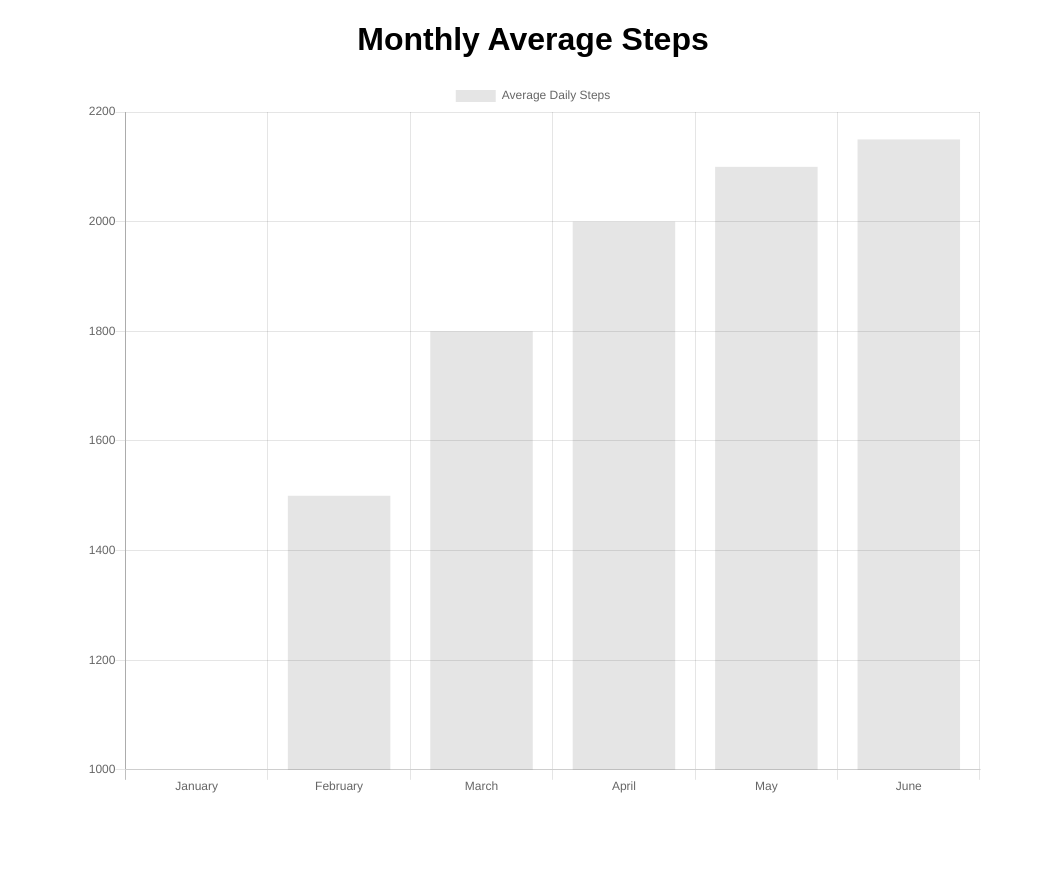
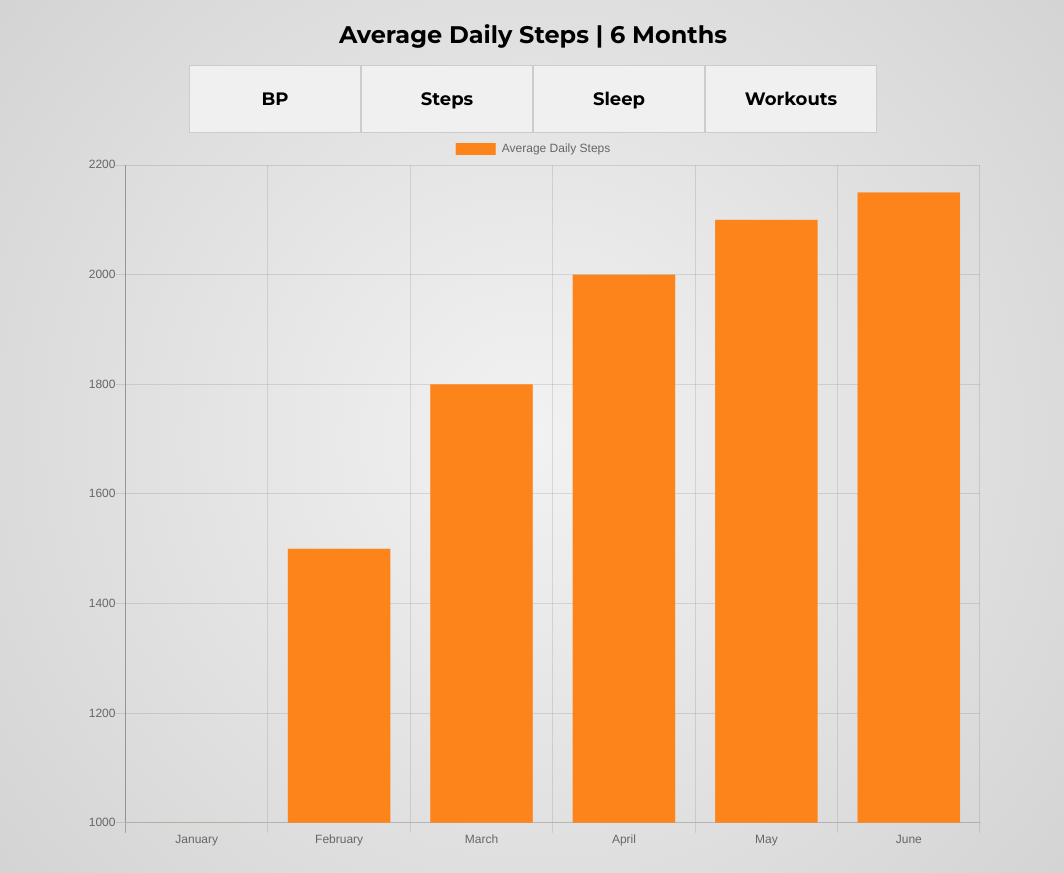
Before and after one commit to JMC818386/ChartJS-Sandbox-ATS, a plain HTML site: page index.html in a window 1280 px wide. Shown: the whole page, without its empty margins (107-1171 px from the left). Before the commit the page ends 820 px from the top, so only its background shows below. Drawn offline with nearby package versions, Linux system fonts and the light colour scheme.

Commit message:
Build main-nav component for reports Added main-nav-btn onClick

```diff
--- a/index.html
+++ b/index.html
@@ -10,7 +10,21 @@
     </head>
 
     <body>
-        <h1>Monthly Average Steps</h1>
+        <h1 class="Average">Average Daily Steps | 6 Months</h1>
+        <div class="main-nav">
+            <div class="main-nav-btn">
+                <h1>BP</h1>
+            </div>
+            <div class="main-nav-btn">
+                <h1>Steps</h1>
+            </div>
+            <div class="main-nav-btn">
+                <h1>Sleep</h1>
+            </div>
+            <div class="main-nav-btn">
+                <h1>Workouts</h1>
+            </div>
+        </div>
         <canvas id="stepChart" width="250" height="200"></canvas>
         <script src="scripts.js"></script>
     </body>
--- a/scripts.js
+++ b/scripts.js
@@ -4,8 +4,52 @@ var config = {
   type: "bar",
   data: {
     labels: ["January", "February", "March", "April", "May", "June"],
-    datasets: [{ label: "Average Daily Steps", data: [1000, 1500, 1800, 2000, 2100, 2150] }],
+    datasets: [
+      {
+        label: "Average Daily Steps",
+        data: [1000, 1500, 1800, 2000, 2100, 2150],
+        backgroundColor: "#FC841B", // Change bar color here
+      },
+    ],
+  },
+  options: {
+    scales: {
+      y: {
+        beginAtZero: true,
+      },
+    },
+    plugins: {
+      afterDraw: function (chart) {
+        var ctx = chart.ctx;
+        chart.data.datasets.forEach(function (dataset, datasetIndex) {
+          var meta = chart.getDatasetMeta(datasetIndex);
+          if (!meta.hidden) {
+            meta.data.forEach(function (bar, index) {
+              var model = bar._model;
+              ctx.save();
+              ctx.shadowColor = 'rgba(0, 0, 0, 0.3)';
+              ctx.shadowOffsetX = 2;
+              ctx.shadowOffsetY = 2;
+              ctx.shadowBlur = 5;
+              ctx.fillStyle = model.backgroundColor;
+              ctx.fillRect(model.x, model.y, model.width, model.height);
+              ctx.restore();
+            });
+          }
+        });
+      },
+    },
   },
 };
 
 var cookieChart = new Chart(canvasElement, config);
+
+var mainNavBtns = document.querySelectorAll(".main-nav-btn");
+mainNavBtns.forEach(function (btn) {
+  btn.addEventListener("click", function () {
+    mainNavBtns.forEach(function (btn) {
+      btn.classList.remove("active-btn");
+    });
+    btn.classList.add("active-btn");
+  });
+});
--- a/styles.css
+++ b/styles.css
@@ -1,12 +1,53 @@
+@import url('https://fonts.googleapis.com/css2?family=Hind:wght@300;400;500;600;700&family=Montserrat:ital,wght@0,100;0,200;0,300;0,400;0,500;0,600;0,700;0,800;0,900;1,100;1,200;1,300;1,400;1,500;1,600;1,700;1,800;1,900&display=swap');
+
+/*
+font-family: 'Hind', sans-serif;
+font-family: 'Montserrat', sans-serif;
+*/
+
 h1 {
     text-align: center;
 }
 
+h1.Average {
+    font-size: 24px;
+    font-weight: bold;
+  }
+
 body {
     max-width: 900px;
     margin: 20px auto; /* Set auto for left and right margins to center the body */
-    font-family: sans-serif;
+    font-family: 'Montserrat', sans-serif;
+    background: rgb(242,242,242);
+    background: radial-gradient(circle, rgba(242,242,242,1) 0%, rgba(208,208,208,1) 100%, rgba(255,255,255,1) 100%);
 }
+
+.main-nav {
+    display: flex;
+    align-items: center;
+    justify-content: center;
+  }
+
+  .main-nav-btn {
+    display: flex;
+    align-items: center;
+    justify-content: center;
+    background-color: #f0f0f0;
+    border: 1px solid #ccc;
+    padding: 10px;
+    cursor: pointer;
+    width: 150px;
+    transition: background-color 0.2s ease;
+  }
+
+  .main-nav-btn.active-btn {
+    background-color: #FC841B;
+  }
+
+  .main-nav-btn h1 {
+    font-size: 18px;
+    font-weight: bold;
+  }
 
 #stepChart {
     width: 250px; /* Set the desired width for the chart */
```
